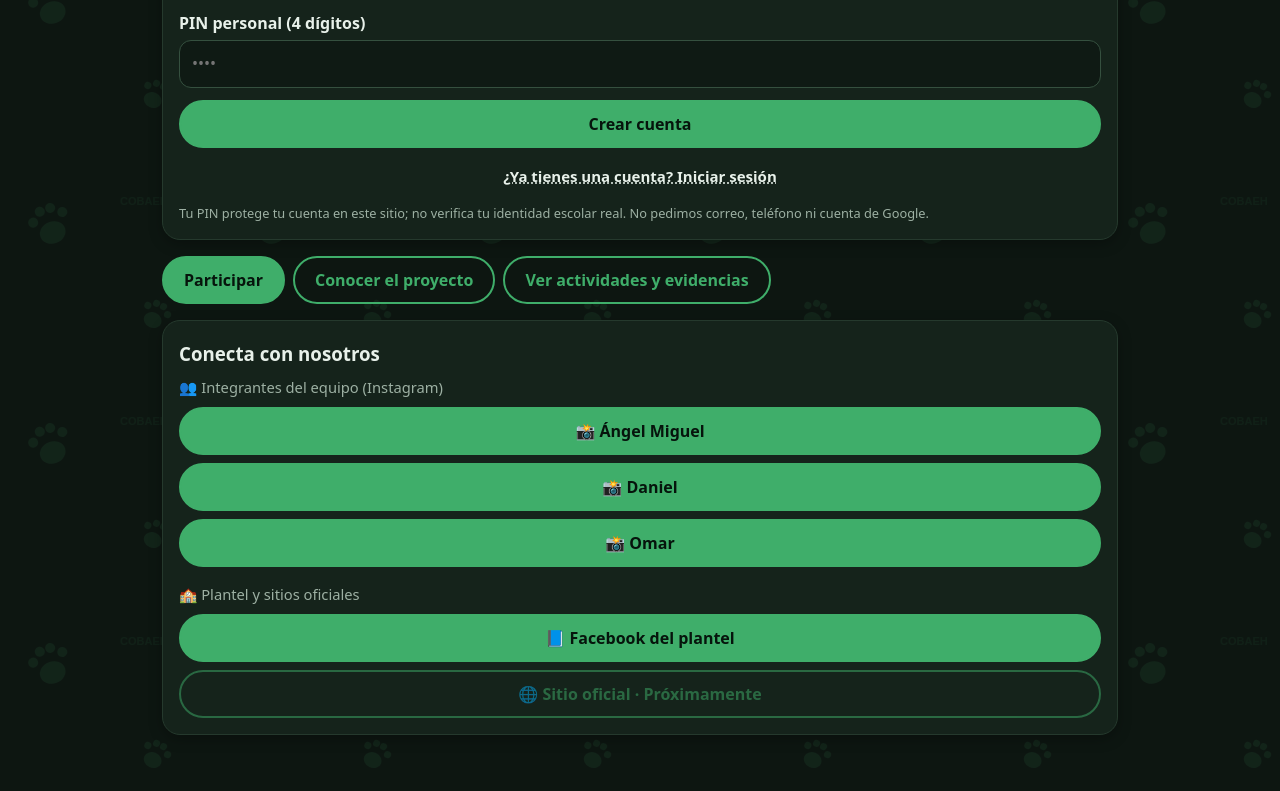
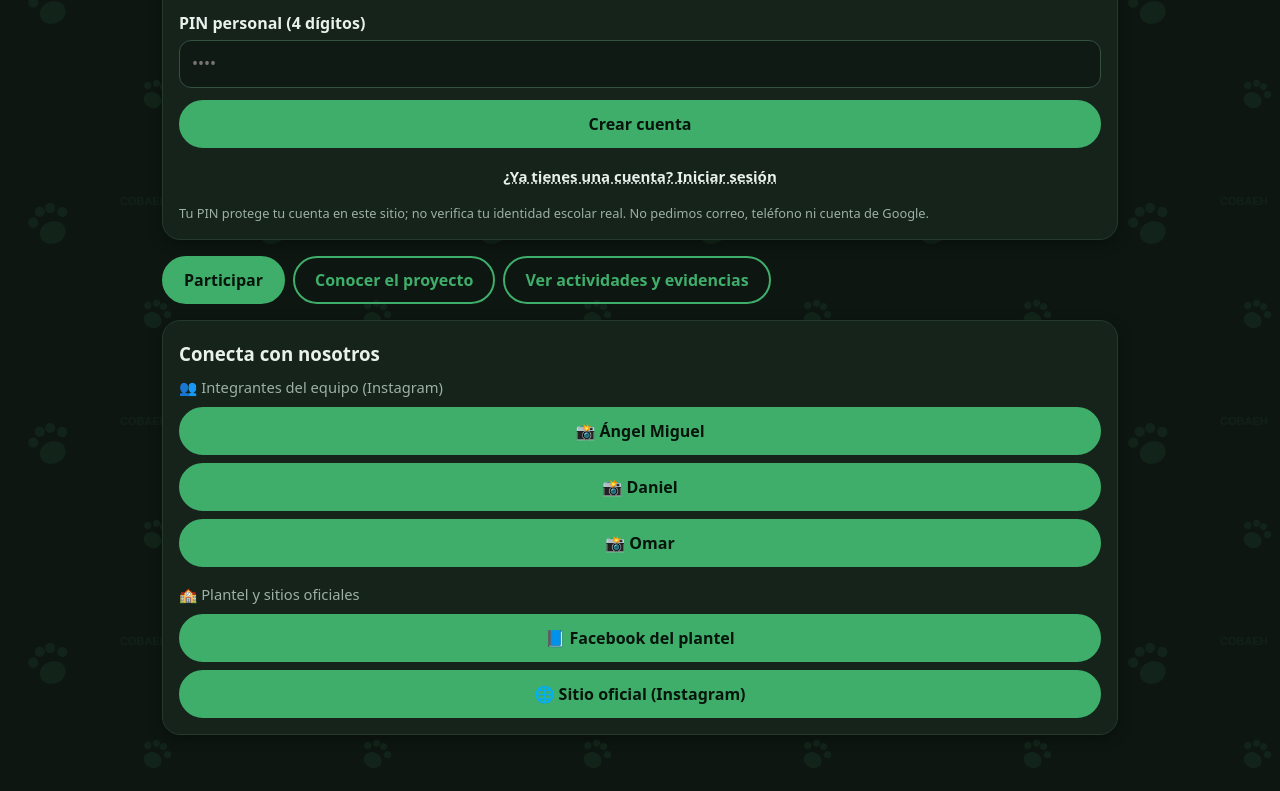
Before and after one commit to miguellopez101009-max/Proyecto-COBAEH, a website: page public/index.html in a window 1280 px wide. Shown: the part 715-1506 px from the top of the page. Drawn offline with Linux system fonts and the light colour scheme; no server answers.

Commit message:
Add files via upload

```diff
--- a/public/app.js
+++ b/public/app.js
@@ -1,7 +1,7 @@
 const $=s=>document.querySelector(s),H=(t,a={},...c)=>{const e=document.createElement(t);for(const k in a)k in e?e[k]=a[k]:e.setAttribute(k,a[k]);e.append(...c);return e};
 const S=['inicio','proyecto','actividades','participa'],X=['admin','info','futuro'],L={inicio:'Inicio',proyecto:'Proyecto',actividades:'Actividades y evidencias',participa:'Participa'};
 // ===== ENLACES DE "CONECTA CON NOSOTROS": cada enlace debe empezar con https://. Si queda vacío, el botón se muestra como "Próximamente".
-const LINKS={integrantes:[['Ángel Miguel','https://www.instagram.com/am.leugim'],['Daniel','https://www.instagram.com/__dany.cc'],['Omar','https://www.instagram.com/miguelitouwi']],plantel:'https://www.facebook.com/share/1BxLBFQwTX/',sitios:''};
+const LINKS={integrantes:[['Ángel Miguel','https://www.instagram.com/am.leugim'],['Daniel','https://www.instagram.com/__dany.cc'],['Omar','https://www.instagram.com/miguelitouwi']],plantel:'https://www.facebook.com/share/1BxLBFQwTX/',sitios:'https://www.instagram.com/proyecto_cobahe_3102'};
 let me=JSON.parse(localStorage.pecUser||'null'),st=null,AK=sessionStorage.ak||'';
 async function api(p,m='GET',b,admin){const h={'Content-Type':'application/json'};if(me){h['x-user-id']=me.id;h['x-token']=me.token}if(admin)h['x-admin-key']=AK;let r,j;
  try{r=await fetch('/api'+p,{method:m,headers:h,body:b?JSON.stringify(b):undefined})}catch{throw new Error('No se pudo conectar con el servidor. Revisa tu internet o que el servicio esté activo (en Render gratis puede tardar ~1 min en despertar).')}
@@ -165,4 +165,4 @@ addEventListener('hashchange',go);go();
 
 // Conecta con nosotros: botones a los perfiles
 (()=>{const box=$('#social');if(!box)return;const ok=u=>/^https:\/\//.test(u||''),btn=(ic,t,u)=>ok(u)?H('a',{className:'btn',href:u,target:'_blank',rel:'noopener noreferrer',textContent:ic+' '+t}):H('button',{className:'o',type:'button',disabled:true,textContent:ic+' '+t+' · Próximamente'});
- box.replaceChildren(H('p',{className:'m',style:'margin:0'},'👥 Integrantes del equipo (Instagram)'),...LINKS.integrantes.map(([n,u])=>btn('📸',n,u)),H('p',{className:'m',style:'margin:8px 0 0'},'🏫 Plantel y sitios oficiales'),btn('📘','Facebook del plantel',LINKS.plantel),btn('🌐','Sitio oficial',LINKS.sitios))})();
+ box.replaceChildren(H('p',{className:'m',style:'margin:0'},'👥 Integrantes del equipo (Instagram)'),...LINKS.integrantes.map(([n,u])=>btn('📸',n,u)),H('p',{className:'m',style:'margin:8px 0 0'},'🏫 Plantel y sitios oficiales'),btn('📘','Facebook del plantel',LINKS.plantel),btn('🌐','Sitio oficial (Instagram)',LINKS.sitios))})();
--- a/public/index.html
+++ b/public/index.html
@@ -30,4 +30,4 @@
 <section id="info"><h2>Sobre este proyecto</h2><div class="card"><div class="ic">🐆</div><p><b>Cuidando nuestro COBAEH</b> es un proyecto desarrollado por estudiantes del grupo 3102 con el propósito de promover el cuidado, la limpieza y la participación dentro del plantel.</p><p>Como parte del proyecto se desarrollan actividades de concientización, materiales informativos, una conferencia y una plataforma digital para mostrar evidencias y permitir la participación de los estudiantes.</p></div></section>
 <section id="futuro"><h2>Opciones futuras</h2><div class="card" style="text-align:center"><div class="ic">🧩</div><h3>Próximamente</h3><p class="m">Este espacio está reservado para futuras mejoras del proyecto.</p></div></section>
 <section id="admin"><h2>Administración</h2><div class="card" id="ag" style="max-width:480px"><div class="m" id="hl">Comprobando servidor…</div><label for="ak">Clave del equipo</label><input id="ak" type="password" autocomplete="off" autocapitalize="off" autocorrect="off" spellcheck="false"><button id="ab">Acceder</button><div class="msg" id="am"></div></div><div id="ap" style="display:none"></div></section>
-</main><script src="app.js?v=11"></script></body></html>
+</main><script src="app.js?v=13"></script></body></html>
```
